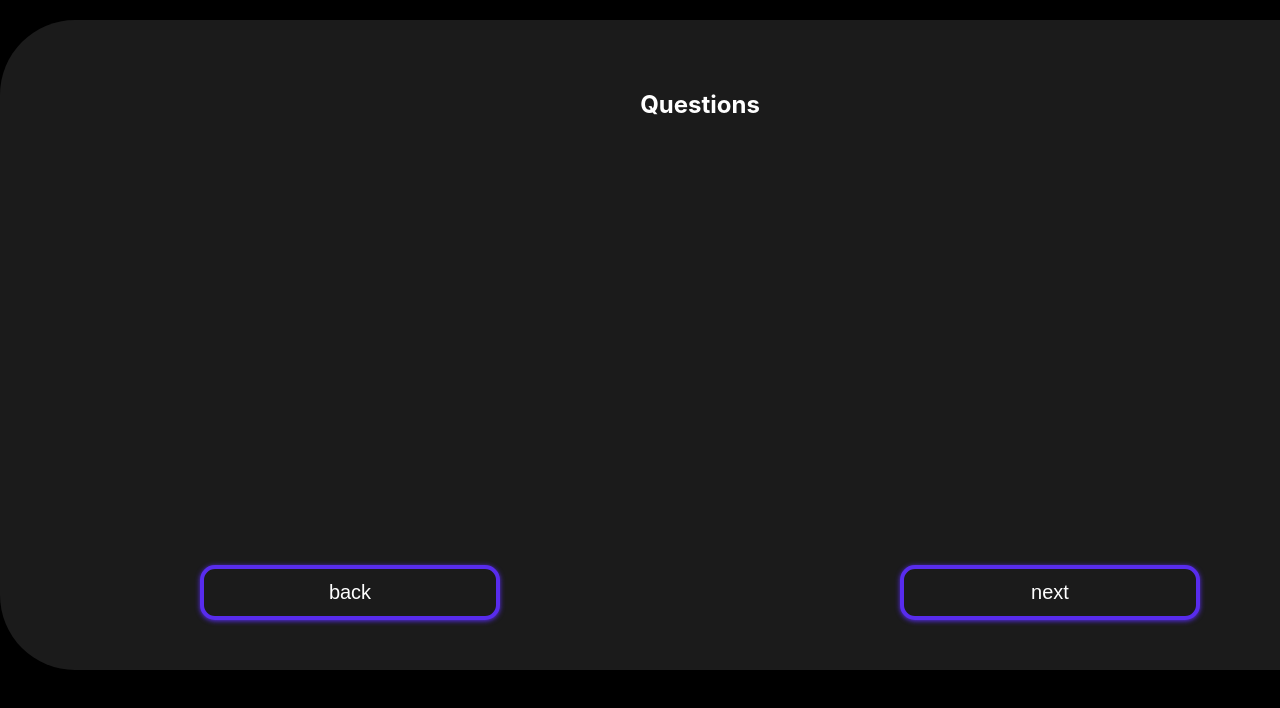
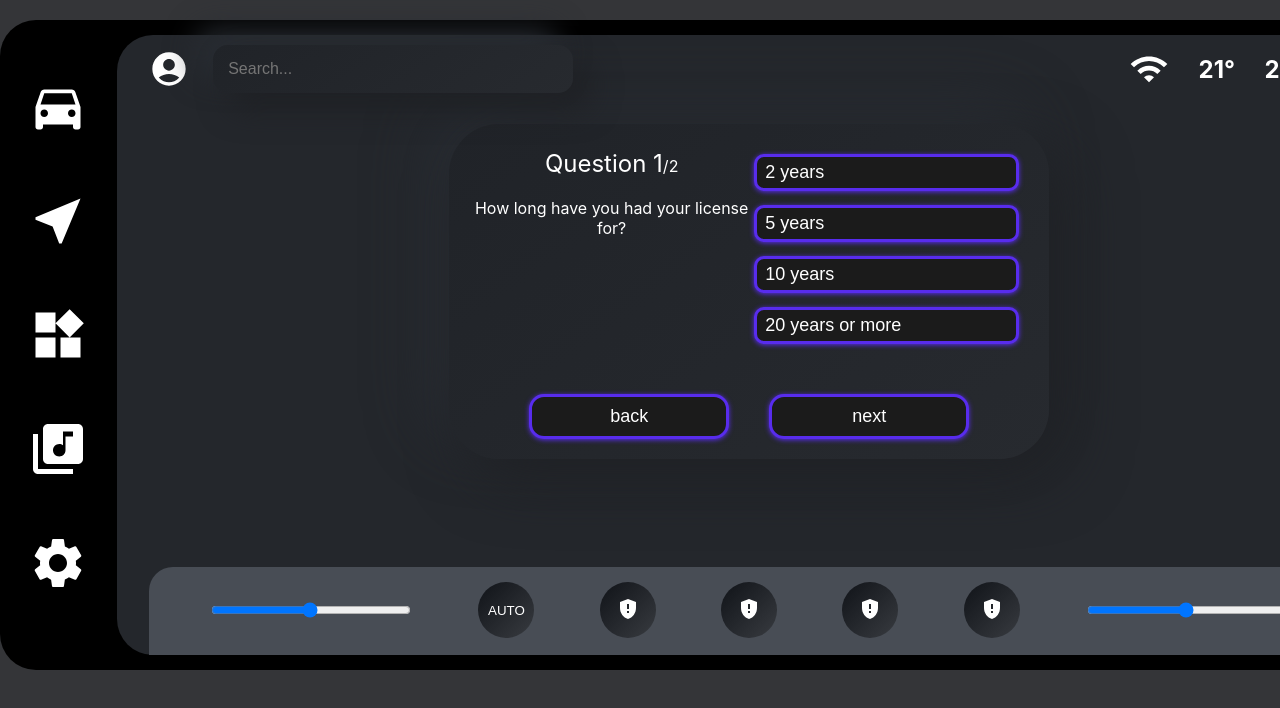
Before and after one commit to Mr-1011/Claire, a React (Create React App) app: page /question in a window 1280 px wide. Shown: the top 708 px of the page. Built offline with nearby package versions, Linux system fonts and the light colour scheme; the HTML template or start-up script is replaced by a standard one.

Commit message:
huge update in the question screen

```diff
--- a/package.json
+++ b/package.json
@@ -6,6 +6,7 @@
     "@emotion/react": "^11.10.5",
     "@emotion/styled": "^11.10.5",
     "@material-ui/core": "^4.12.4",
+    "@mui/icons-material": "^5.11.0",
     "@mui/material": "^5.11.1",
     "@testing-library/jest-dom": "^5.16.5",
     "@testing-library/react": "^13.4.0",
--- a/public/index.html
+++ b/public/index.html
@@ -1,14 +1,12 @@
 <!DOCTYPE html>
 <html lang="en">
+
 <head>
   <meta charset="utf-8" />
   <link rel="icon" href="%PUBLIC_URL%/favicon.ico" />
   <meta name="viewport" content="width=device-width, initial-scale=1" />
   <meta name="theme-color" content="#000000" />
-    <meta
-      name="description"
-      content="Web site created using create-react-app"
-    />
+  <meta name="description" content="Web site created using create-react-app" />
   <link rel="apple-touch-icon" href="%PUBLIC_URL%/logo192.png" />
   <!--
       manifest.json provides metadata used when your web app is installed on a
@@ -24,8 +22,9 @@
       work correctly both with client-side routing and a non-root public URL.
       Learn how to configure a non-root public URL by running `npm run build`.
     -->
-    <title>React App</title>
+  <title>Claire</title>
 </head>
+
 <body>
   <noscript>You need to enable JavaScript to run this app.</noscript>
   <div id="root"></div>
@@ -40,4 +39,5 @@
       To create a production bundle, use `npm run build` or `yarn build`.
     -->
 </body>
+
 </html>
--- a/src/App.css
+++ b/src/App.css
@@ -24,25 +24,60 @@ footer {
 
 .outter__div {
   position: relative;
-  background-color: #1b1b1b;
-  border-radius: 75px;
-  width: 1300px;
-  height: 550px;
-  margin: 20px auto;
-  padding: 50px;
+  background-color: #000000;
+  border-radius: 36px;
+  width: 1400px;
+  height: 650px;
+  margin: 20px auto 0px auto;
+  display: flex;
+  align-items: center;
+}
+
+.search {
+  width: 330px;
+  border: none;
+  border-radius: 15px;
+  padding: 15px;
+  background: linear-gradient(145deg, #202328, #272a2f);
+  box-shadow: 16px 16px 30px #1f2125,
+    -16px -16px 30px #292d33;
+  font-size: medium;
 }
 
 
+.morph__button {
+  background-image: linear-gradient(-45deg, #383b40, #24272c, #101318);
+  width: 56px;
+  height: 56px;
+  border-radius: 50%;
+  color: white;
+  border: none;
+}
+
+.slider {
+  width: 200px;
+}
+
+
+.morph__div {
+  margin: 20px auto;
+  width: 600px;
+  border-radius: 50px;
+  background: linear-gradient(145deg, #202328, #272a2f);
+  box-shadow: 20px 20px 60px #1f2125,
+    -20px -20px 60px #292d33;
+}
+
 .button__next {
-  margin-top: 50px;
-  width: 300px;
-  height: 55px;
+  margin: 20px;
+  width: 200px;
+  height: 45px;
   border-radius: 15px;
-  font-size: 20px;
+  font-size: 18px;
   background-color: #1b1b1b;
   color: #ffffff;
   text-decoration: none;
-  border: 4px solid #582ced;
+  border: 3px solid #582ced;
   box-shadow: 0 1px 5px #582ced;
 }
 
--- a/src/Components/Claire.js
+++ b/src/Components/Claire.js
@@ -4,7 +4,7 @@ import ClaireGif from '../img/Claire.gif'
 function Claire() {
   return (
     <div>
-      <img alt={"..."} src={ClaireGif} style={{ width: "500px", borderRadius: "100%" }}></img>
+      <img alt={"..."} src={ClaireGif} style={{ width: "500px", height: "100", borderRadius: "100%" }}></img>
     </div>
   )
 }
--- a/src/Components/Questions.js
+++ b/src/Components/Questions.js
@@ -1,27 +1,109 @@
 import React from 'react'
 import { Link } from "react-router-dom";
 import '../App.css';
+import SingleQuestion from './SingleQuestion';
+import Grid from '@mui/material/Grid';
+import DirectionsCarIcon from '@mui/icons-material/DirectionsCar';
+import NearMeIcon from '@mui/icons-material/NearMe';
+import WidgetsIcon from '@mui/icons-material/Widgets';
+import LibraryMusicIcon from '@mui/icons-material/LibraryMusic';
+import SettingsIcon from '@mui/icons-material/Settings';
+import IconButton from '@mui/material/IconButton';
+import AccountCircleIcon from '@mui/icons-material/AccountCircle';
+import WifiIcon from '@mui/icons-material/Wifi';
+import GppMaybeIcon from '@mui/icons-material/GppMaybe';
+
 
 function Questions() {
   return (
     <div className='outter__div'>
-      <h2>Questions</h2>
+      <Grid container>
+        <Grid item xs={1}>
+          <div style={{ height: "600px", display: "flex", flexDirection: "column", justifyContent: "space-evenly", alignItems: "center" }}>
+            <IconButton aria-label="widget" size="large" sx={{ color: "white" }} >
+              <DirectionsCarIcon sx={{ fontSize: 60 }} />
+            </IconButton>
+            <IconButton aria-label="widget" size="large" sx={{ color: "white" }} >
+              <NearMeIcon sx={{ fontSize: 60 }} />
+            </IconButton>
+            <IconButton aria-label="widget" size="large" sx={{ color: "white" }}>
+              <WidgetsIcon sx={{ fontSize: 60 }} />
+            </IconButton>
+            <IconButton aria-label="widget" size="large" sx={{ color: "white" }}>
+              <LibraryMusicIcon sx={{ fontSize: 60 }} />
+            </IconButton>
+            <IconButton aria-label="widget" size="large" sx={{ color: "white" }}>
+              <SettingsIcon sx={{ fontSize: 60 }} />
+            </IconButton>
+          </div>
+        </Grid>
+        <Grid item xs={11}>
+          <div style={{ position: "relative", alignItems: "center", backgroundColor: "#24272C", width: "1265px", height: "620px", borderRadius: "36px" }}>
+            <div style={{ margin: "auto", width: "1200px", display: "flex", justifyContent: "space-between", alignItems: "center" }}>
+              <div style={{ display: "flex", alignItems: "center" }}>
+                <AccountCircleIcon sx={{ fontSize: 40, marginRight: 3 }} />
+                <input type="text" placeholder="Search..." className="search"></input>
+              </div>
 
-      <footer>
+              <div style={{ width: "220px", display: "flex", alignItems: "center", justifyContent: "space-between" }}>
+                <WifiIcon sx={{ fontSize: 40 }} />
+                <h2>21°</h2>
+                <h2 style={{ marginRight: "20px" }}>22:10</h2>
+              </div>
+            </div>
+
+            <div className="morph__div">
+              <SingleQuestion></SingleQuestion>
+
               <Link to='/'>
-          <button onClick={() => window.scrollTo({ top: 0 })} className='button__next'>
+                <button className='button__next'>
                   back
                 </button>
               </Link>
 
               <Link to='/profile'>
-          <button onClick={() => window.scrollTo({ top: 0 })} className='button__next'>
+                <button className='button__next'>
                   next
                 </button>
               </Link>
-      </footer>
+            </div>
+
+
+
+
+            <div style={{ display: "flex", justifyContent: "center" }}>
+              <div style={{ backgroundColor: "#484D55", position: "absolute", bottom: "0", width: "1200px", height: "88px", borderRadius: "24px 24px 0px 0px" }}>
+                <div style={{ width: "90%", margin: "auto", display: "flex", justifyContent: "space-between", alignItems: "center", paddingTop: "15px" }}>
+                  <input type="range" min="1" max="100" value="50" className="slider" id="myRange"></input>
+                  <button className='morph__button'>
+                    AUTO
+                  </button>
+                  <button className='morph__button'>
+                    <GppMaybeIcon />
+                  </button>
+                  <button className='morph__button'>
+                    <GppMaybeIcon />
+                  </button>
+                  <button className='morph__button'>
+                    <GppMaybeIcon />
+                  </button>
+                  <button className='morph__button'>
+                    <GppMaybeIcon />
+                  </button>
+                  <input type="range" min="1" max="100" value="50" className="slider" id="myRange"></input>
+                </div>
+
 
               </div>
+            </div>
+
+
+          </div>
+        </Grid>
+      </Grid>
+
+
+    </div >
   )
 }
 
--- /dev/null
+++ b/src/Components/SingleQuestion.js
@@ -0,0 +1,69 @@
+import React, { useState } from 'react';
+import '../SingleQuestion.css';
+
+function SingleQuestion() {
+  const questions = [
+    {
+      questionText: 'How long have you had your license for?',
+      answerOptions: [
+        { answerText: '2 years', isCorrect: false },
+        { answerText: '5 years', isCorrect: false },
+        { answerText: '10 years', isCorrect: true },
+        { answerText: '20 years or more', isCorrect: false },
+      ],
+    },
+    {
+      questionText: 'Who is CEO of Tesla?',
+      answerOptions: [
+        { answerText: 'Jeff Bezos', isCorrect: false },
+        { answerText: 'Elon Musk', isCorrect: true },
+        { answerText: 'Bill Gates', isCorrect: false },
+        { answerText: 'Tony Stark', isCorrect: false },
+      ],
+    }
+  ];
+
+  const [currentQuestion, setCurrentQuestion] = useState(0);
+  const [showScore, setShowScore] = useState(false);
+  const [score, setScore] = useState(0);
+
+  const handleAnswerOptionClick = (isCorrect) => {
+    if (isCorrect) {
+      setScore(score + 1);
+    }
+
+    const nextQuestion = currentQuestion + 1;
+    if (nextQuestion < questions.length) {
+      setCurrentQuestion(nextQuestion);
+    } else {
+      setShowScore(true);
+    }
+  };
+
+  return (
+    <div className='app'>
+      {showScore ? (
+        <div className='score-section'>
+          Thank you
+          {/* You scored {score} out of {questions.length} */}
+        </div>
+      ) : (
+        <>
+          <div className='question-section'>
+            <div className='question-count'>
+              <span>Question {currentQuestion + 1}</span>/{questions.length}
+            </div>
+            <div className='question-text'>{questions[currentQuestion].questionText}</div>
+          </div>
+          <div className='answer-section'>
+            {questions[currentQuestion].answerOptions.map((answerOption) => (
+              <button className='question-button' onClick={() => handleAnswerOptionClick(answerOption.isCorrect)}>{answerOption.answerText}</button>
+            ))}
+          </div>
+        </>
+      )}
+    </div>
+  )
+}
+
+export default SingleQuestion
--- /dev/null
+++ b/src/SingleQuestion.css
@@ -0,0 +1,56 @@
+.app {
+  min-height: 200px;
+  height: min-content;
+  border-radius: 15px;
+  padding: 25px;
+  display: flex;
+  justify-content: space-evenly;
+}
+
+.score-section {
+  display: flex;
+  font-size: 24px;
+  align-items: center;
+}
+
+.question-section {
+  width: 100%;
+  position: relative;
+}
+
+.question-count {
+  margin-bottom: 20px;
+}
+
+.question-count span {
+  font-size: 24px;
+}
+
+.question-text {
+  margin-bottom: 12px;
+}
+
+.answer-section {
+  width: 100%;
+  display: flex;
+  flex-direction: column;
+  justify-content: space-between;
+}
+
+.question-button {
+  font-size: 18px;
+  color: #ffffff;
+  background-color: #1b1b1b;
+  border-radius: 10px;
+  display: flex;
+  padding: 5px 8px;
+  margin: 5px;
+  border: 3px solid #582ced;
+  box-shadow: 0 1px 5px #582ced;
+  cursor: pointer;
+}
+
+
+.question-button:hover {
+  background-color: #582ced;
+}
--- a/src/index.css
+++ b/src/index.css
@@ -5,7 +5,7 @@ body {
     sans-serif;
   -webkit-font-smoothing: antialiased;
   -moz-osx-font-smoothing: grayscale;
-  background: #000000;
+  background: #343538;
   color: #ffffff;
 }
 
```
Also changed, not shown: 2 other files (tests, documents, lock files or other folders). Lines whose indentation alone changed are shown as unchanged.
